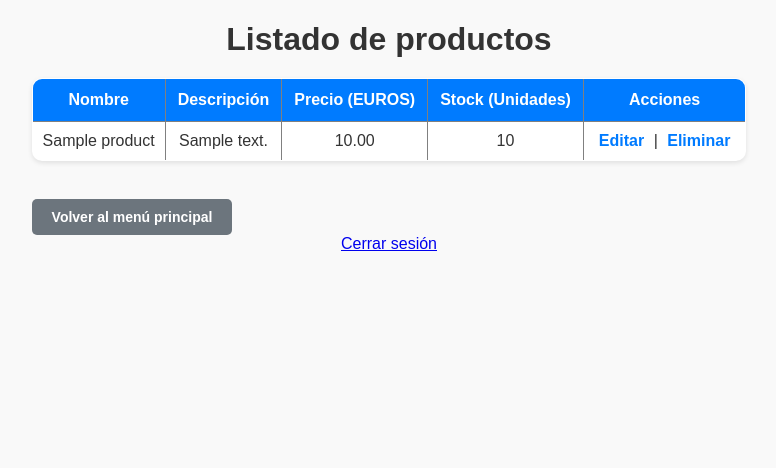
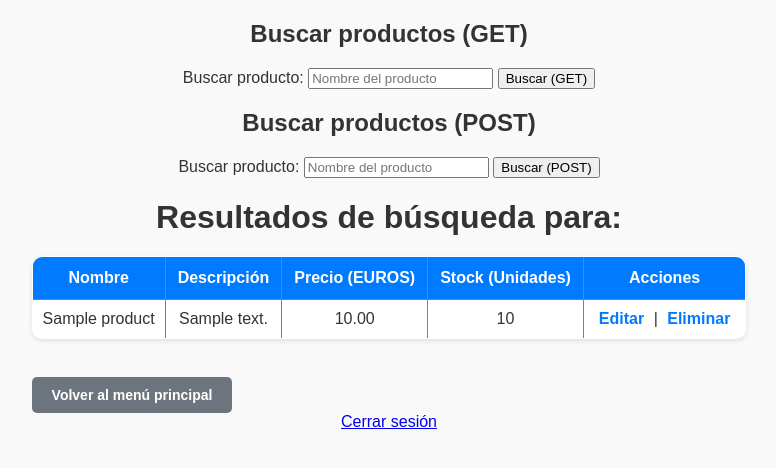
Before and after one commit to iesmartinezm/CRUDPHP, a PHP site: page /CRUDPHP/FrontEnd/Crud/ListadoDeProductos.php in a window 1280 px wide. Shown: the top 468 px of the page, without its empty margins (251-1027 px from the left). Run offline with PHP 8.4, Linux system fonts and the light colour scheme; the visitor is signed in with stand-in values (Sample User, id 1); tables that the repository leaves empty hold one stand-in row (values such as "Sample post"); data that the repository does not hold is empty.

Commit message:
Formularios de busqueda de productos vulnerables XSS

```diff
--- a/BackEnd/ListarProductos.php
+++ b/BackEnd/ListarProductos.php
@@ -18,14 +18,28 @@
     die("Error de conexión: " . $conn->connect_error);
 }
 
+// Obtener el término de búsqueda (desde GET o POST)
+$search = '';
+if (isset($_GET['search'])) {
+    $search = $_GET['search']; // Si se envió por GET
+} elseif (isset($_POST['search'])) {
+    $search = $_POST['search']; // Si se envió por POST
+}
+
 // Consulta para obtener los productos
-$sql = "SELECT id, name, description, price, stock FROM products";
-$result = $conn->query($sql);
+$sql = "SELECT id, name, description, price, stock FROM products WHERE name LIKE ?";
+$stmt = $conn->prepare($sql);
+$searchTerm = "%$search%";
+$stmt->bind_param("s", $searchTerm);
+$stmt->execute();
+$result = $stmt->get_result();
+
+// Mostrar el término de búsqueda (vulnerable a XSS)
+echo "<h1>Resultados de búsqueda para: " . $search . "</h1>";
 
 // Generar la tabla de productos
-echo "<h1>Listado de productos</h1>";
 echo "<table border='1' style='width: 100%; text-align: center;'>";
-echo "<thead><tr><th>Nombre</th><th>Descripción</th><th>Precio (EUROS) </th><th>Stock (Unidades)</th><th>Acciones</th></tr></thead>";
+echo "<thead><tr><th>Nombre</th><th>Descripción</th><th>Precio (EUROS)</th><th>Stock (Unidades)</th><th>Acciones</th></tr></thead>";
 echo "<tbody>";
 
 if ($result->num_rows > 0) {
@@ -53,6 +67,7 @@
 echo "</table>";
 
 // Cerrar la conexión
+$stmt->close();
 $conn->close();
 
 // Botón para volver al CRUD principal
--- a/FrontEnd/Crud/ListadoDeProductos.php
+++ b/FrontEnd/Crud/ListadoDeProductos.php
@@ -21,10 +21,30 @@
 </head>
 <body>
 
+    <!-- Formulario de búsqueda con GET -->
+    <h2>Buscar productos (GET)</h2>
+    <form action="/FrontEnd/Crud/ListadoDeProductos.php" method="GET">
+        <label for="search_get">Buscar producto:</label>
+        <input type="text" id="search_get" name="search" placeholder="Nombre del producto">
+        <button type="submit">Buscar (GET)</button>
+    </form>
+
+    <!-- Formulario de búsqueda con POST -->
+    <h2>Buscar productos (POST)</h2>
+    <form action="/FrontEnd/Crud/ListadoDeProductos.php" method="POST">
+        <label for="search_post">Buscar producto:</label>
+        <input type="text" id="search_post" name="search" placeholder="Nombre del producto">
+        <button type="submit">Buscar (POST)</button>
+    </form>
+
+
     <div class="table-container">
         <!-- Aquí se incluirá la tabla desde ListarProductos.php -->
         <?php include("../../BackEnd/ListarProductos.php"); ?>
     </div>
+
+
+
     <div class="actions">
         <a href="/BackEnd/logout.php">Cerrar sesión</a>
     </div>
```
Also changed, not shown: README.md.
